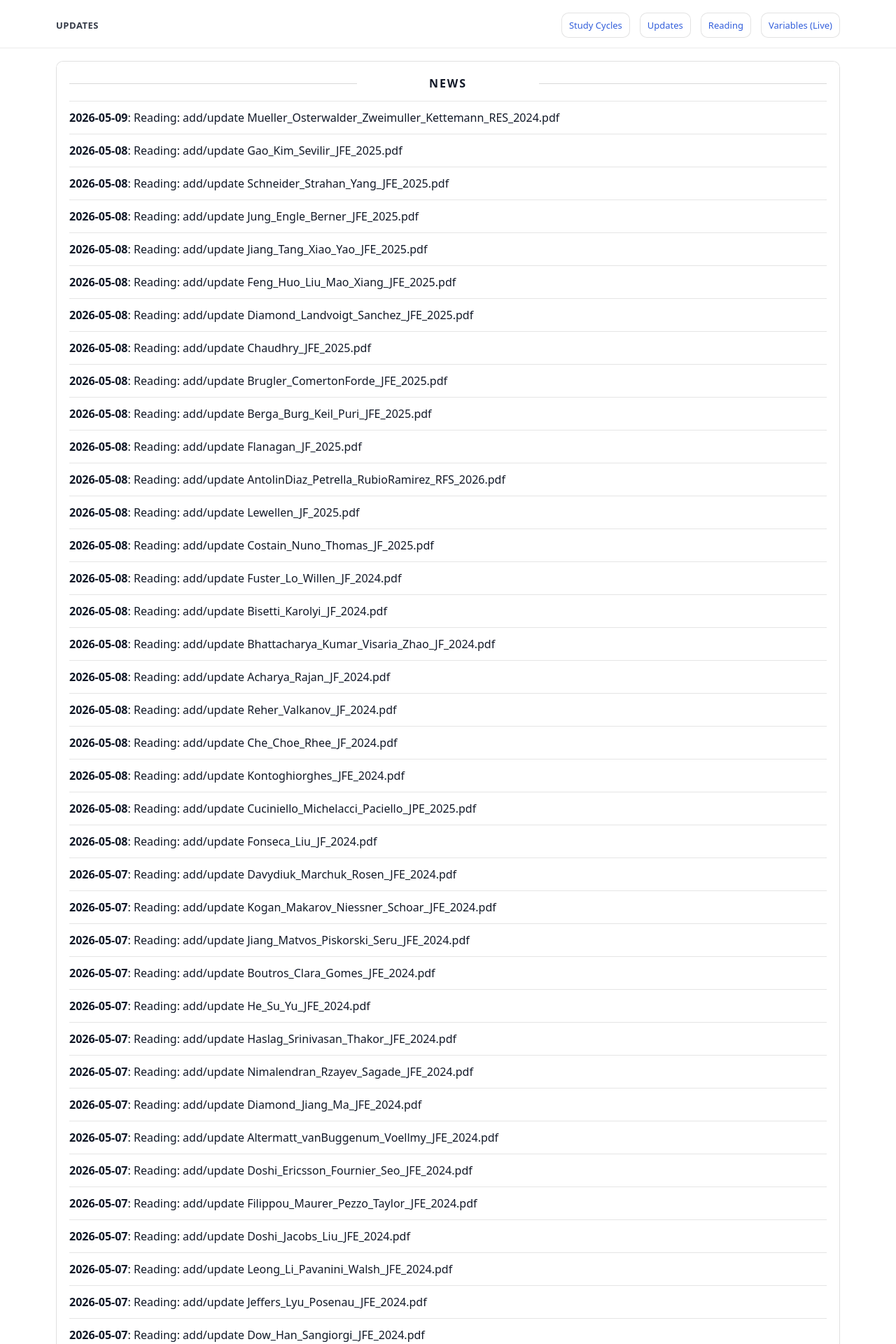
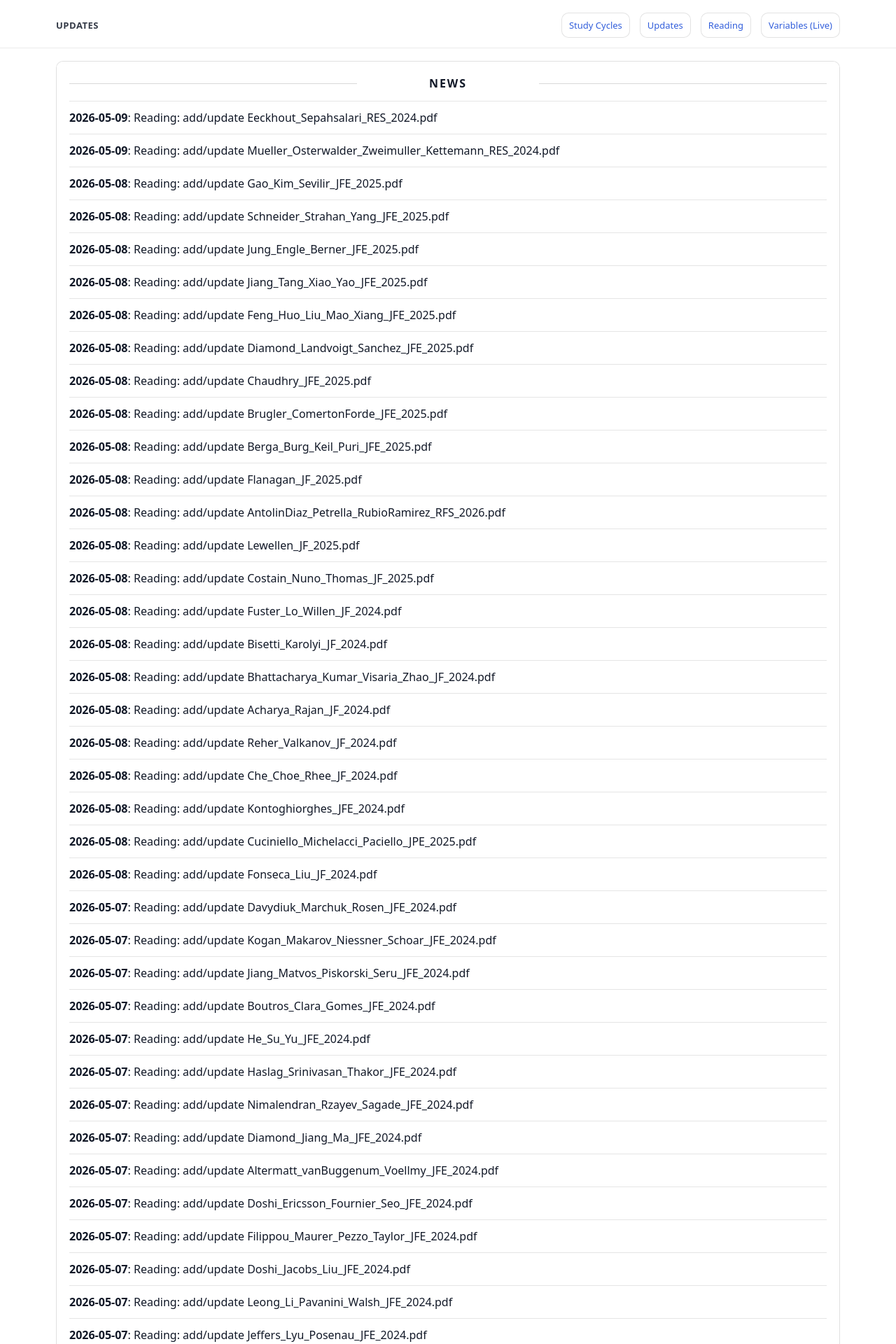
Before and after one commit to yaxinzn/study-archive, a Jekyll site: the page built from updates/index.md, in a window 1280 px wide. Shown: the top 1920 px of the page at 70% size. Built offline with Jekyll 4.4.1, drawn with Linux system fonts in a browser that asks for light colours; some of the changed text lies outside the part shown.

Commit message:
chore: update NEWS feed

```diff
--- a/_data/news.yml
+++ b/_data/news.yml
@@ -1,4 +1,7 @@
 # Auto-generated update history (sorted newest -> oldest). Do not edit manually.
+- ts: "1778274468"
+  date: "2026-05-09"
+  title: "Reading: add/update Eeckhout_Sepahsalari_RES_2024.pdf"
 - ts: "1778274073"
   date: "2026-05-09"
   title: "Reading: add/update Mueller_Osterwalder_Zweimuller_Kettemann_RES_2024.pdf"
```
